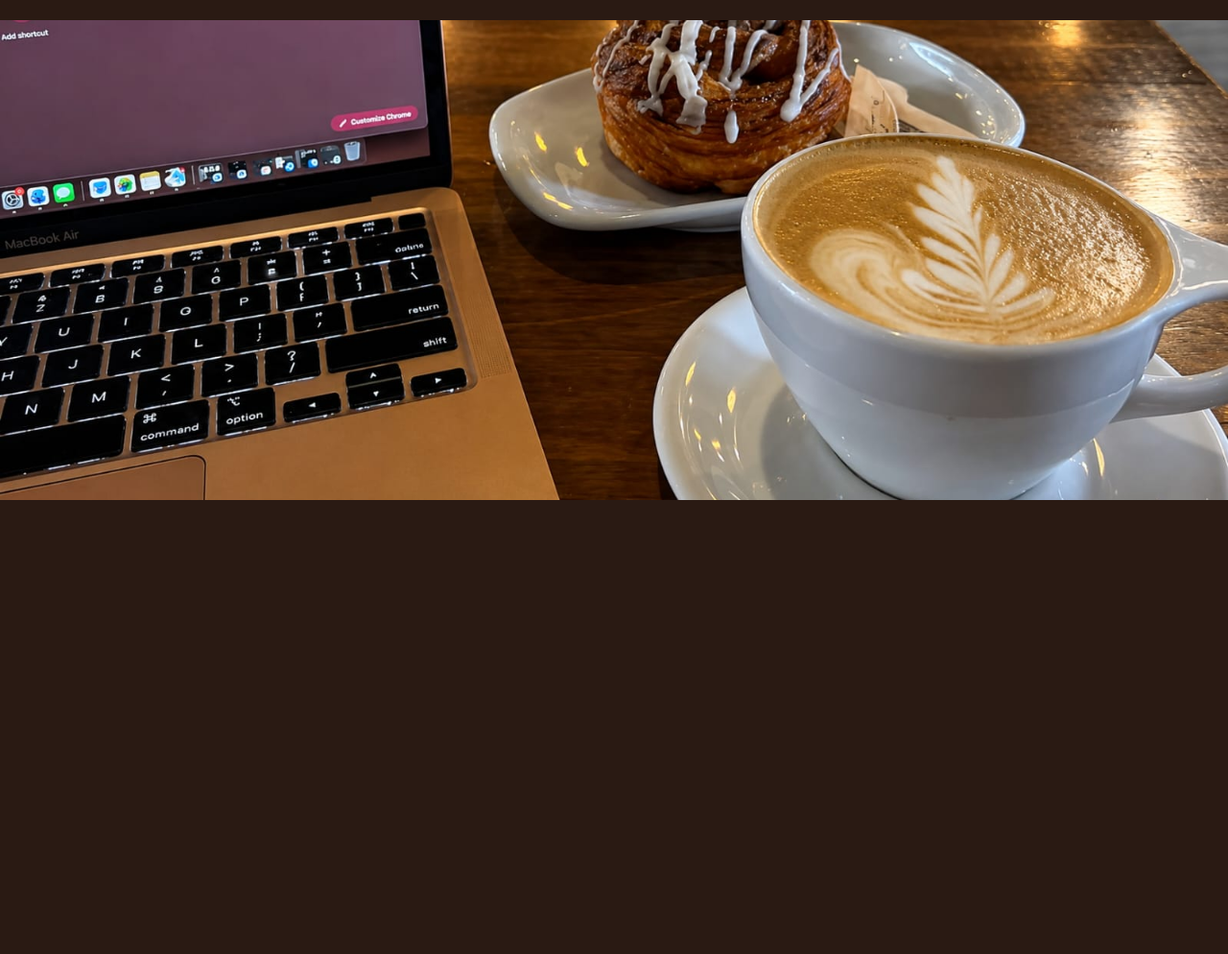
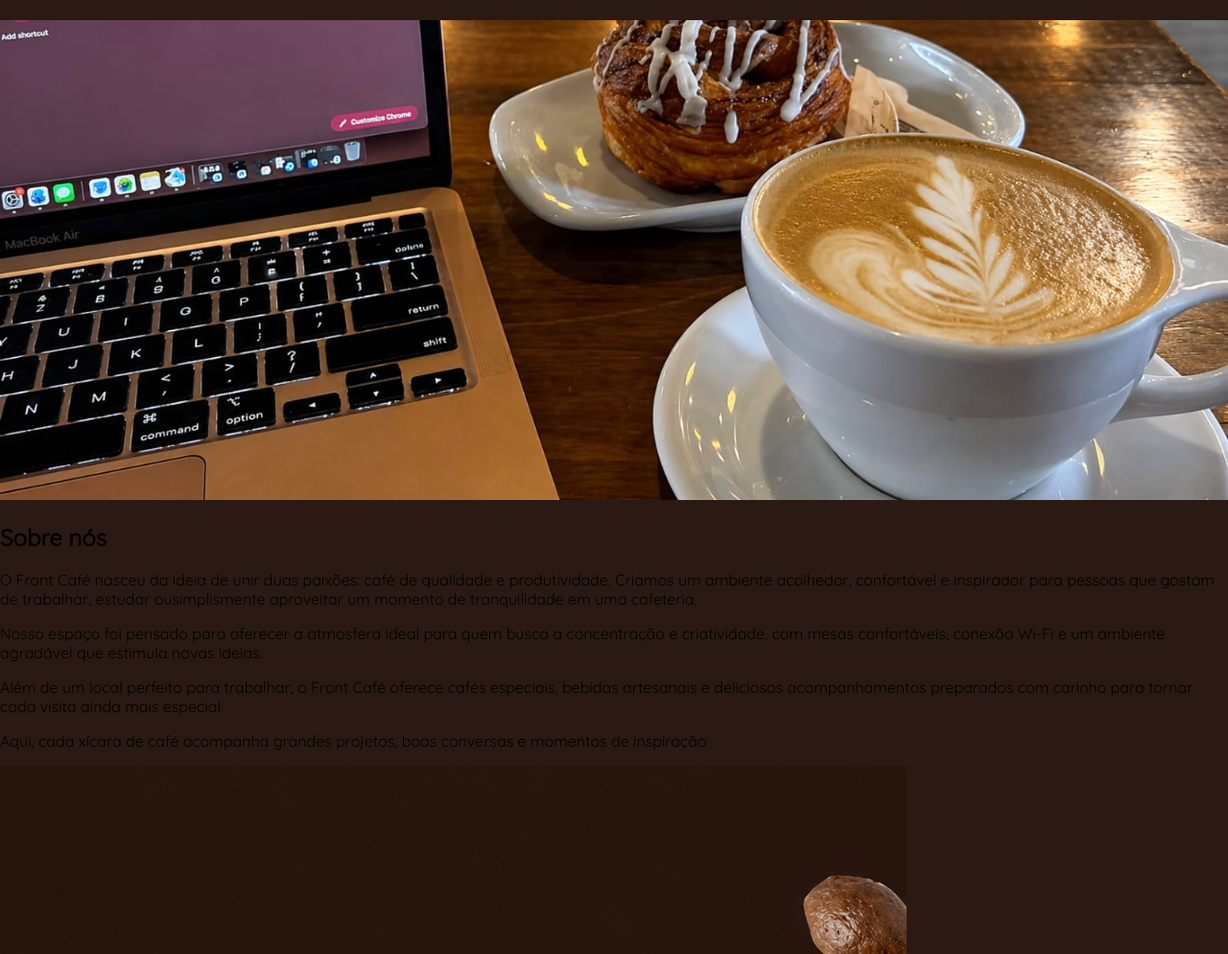
Before and after one commit to YaSiunte/Front-Cafe, a plain HTML site: page index.html in a window 1280 px wide. Shown: the part 106-1100 px from the top of the page at 96% size. Before the commit the page ends 800 px from the top, so only its background shows below. Drawn offline with Linux system fonts and the light colour scheme; a web font is replaced by a local one.

Commit message:
feat: Iniciando section sobre

```diff
--- a/index.html
+++ b/index.html
@@ -33,5 +33,21 @@
         <img src="images/banner.jpeg">
     </div>
 
+    <section class="sobre">
+
+        <div class="texto">
+
+            <h2>Sobre nós</h2>
+
+            <p> O Front Café  nasceu da ideia de unir duas paixões: café  de qualidade e produtividade. Criamos um ambiente acolhedor, confortável e inspirador para pessoas que gostam  de trabalhar, estudar ousimplismente aproveitar um momento de tranquilidade em uma cafeteria.</p>
+            <p> Nosso espaço foi pensado  para oferecer a atmosfera ideal para quem busca a concentração e criatividade, com mesas confortáveis, conexão Wi-Fi e um ambiente agradável que estimula novas ideias.</p>
+            <p> Além de um local perfeito para trabalhar, o Front Café oferece cafés especiais, bebidas artesanais e deliciosos acompanhamentos preparados com carinho para tornar cada visita ainda mais especial.</p>
+            <p> Aqui, cada xícara de café acompanha grandes projetos, boas conversas e momentos de inspiração</p>
+        </div>
+
+        <div class="graos">
+            <img src="images/graos.png">
+        </div>
+
 </body>
 </html>
--- a/style.css
+++ b/style.css
@@ -8,12 +8,6 @@ body {
 /*---------------------------------------------------*/
 header{
     background-color: #2a1a13;
-    /* color: #FFFFFF;
-    padding: 40px 0px 40px 72px;
-    margin: 0;
-    font-family: 'Nothing You Could Do';
-    font-size: 40px;
-    height: 10px; */
     display: flex;
     justify-content: space-around;
     align-items: center;
@@ -23,7 +17,7 @@ header{
 a {
     color: #fff;
     font-family: 'Playfair';
-    font-size: 25px;
+    font-size: 22px;
     text-decoration: none;
     font-weight: 500;
     padding: 20px;
@@ -34,7 +28,7 @@ a {
 a:hover {
     color: #926958;
     text-decoration: none;
-    font-size: 22px;
+    font-size: 25px;
 }
 
 h1 {
```
Also changed, not shown: images/graos.png (added).
